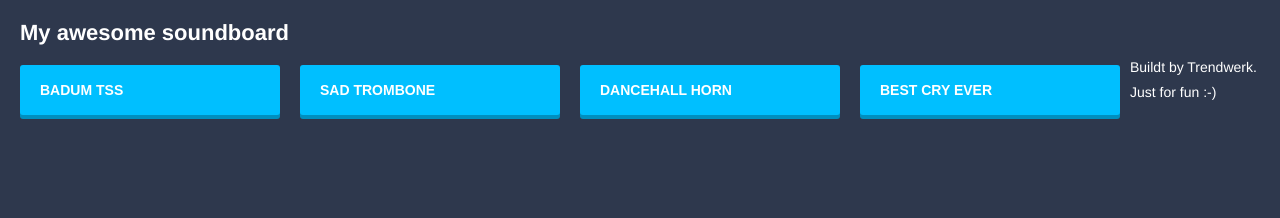
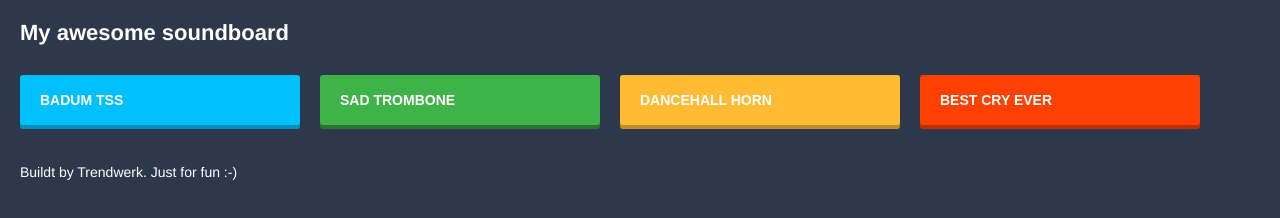
Before and after one commit to sboerrigter/soundboard, a plain HTML site: page index.html in a window 1280 px wide. Drawn offline with nearby package versions, Linux system fonts and the light colour scheme.

Commit message:
Different button colors

```diff
--- a/index.html
+++ b/index.html
@@ -19,21 +19,23 @@
 		</div>
 
 		<div class="sound" id="sad-trombone">
-			<button class="blue">Sad Trombone</button>
+			<button class="green">Sad Trombone</button>
 			<audio src="sounds/sad-trombone.mp3"></audio>
 		</div>
 
 		<div class="sound" id="dancehall-horn">
-			<button class="blue">Dancehall Horn</button>
+			<button class="yellow">Dancehall Horn</button>
 			<audio src="sounds/dancehall-horn.mp3"></audio>
 		</div>
 
 		<div class="sound" id="best-cry-ever">
-			<button class="blue">Best Cry Ever</button>
+			<button class="red">Best Cry Ever</button>
 			<audio src="sounds/best-cry-ever.mp3"></audio>
 		</div>
 
-		<p>Buildt by Trendwerk. Just for fun :-)</p>
+		<div class="credits">
+			<p>Buildt by Trendwerk. Just for fun :-)</p>
+		</div>
 
 	</body>
 
--- a/style.css
+++ b/style.css
@@ -23,8 +23,12 @@ p {
 h1 {
 	font-size: 22px;
 	font-weight: bold;
-	margin: 10px;
+	margin: 10px 10px 20px 10px;
 }
+
+/**
+ * @section Buttons
+ */
 
 button {
 	background: #00BFFF;
@@ -38,17 +42,56 @@ button {
 	font-size: 14px;
 	font-weight: bold;
 	line-height: 20px;
-	margin: 10px;
 	outline: none;
 	padding: 15px 20px;
 	text-align: left;
 	text-transform: uppercase;
-	width: 260px;
+	width: 280px;
 }
 
 button:active {
 	box-shadow: 0 2px 0 #008FBF;
-	margin: 12px 10px 8px 10px;
+	margin-top: 2px;
+}
+
+button.green {
+	background: #3EB348;
+	box-shadow: 0 4px 0 #28732E;
+}
+button.green:active {
+	box-shadow: 0 2px 0 #28732E;
+}
+
+button.yellow {
+	background: #FFBB33;
+	box-shadow: 0 4px 0 #BF8C26;
+}
+button.yellow:active {
+	box-shadow: 0 2px 0 #BF8C26;
+}
+
+button.red {
+	background: #FF4000;
+	box-shadow: 0 4px 0 #BF3000;
+}
+button.red:active {
+	box-shadow: 0 2px 0 #BF3000;
+}
+
+button.pink {
+	background: #FF3399;
+	box-shadow: 0 4px 0 #BF2673;
+}
+button.pink:active {
+	box-shadow: 0 2px 0 #BF2673;
+}
+
+button.purple {
+	background: #BF00FF;
+	box-shadow: 0 4px 0 #8F00BF;
+}
+button.purple:active {
+	box-shadow: 0 2px 0 #8F00BF;
 }
 
 /**
@@ -59,3 +102,15 @@ body {
 	background: #2E384D;
 	padding: 10px;
 }
+
+.sound {
+	float: left;
+	height: 55px;
+	margin: 10px;
+}
+
+.credits {
+	clear: both;
+	float: left;
+	margin: 20px 10px;
+}
```
